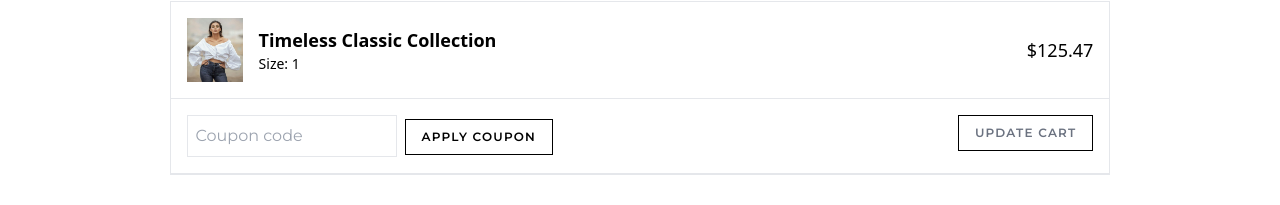
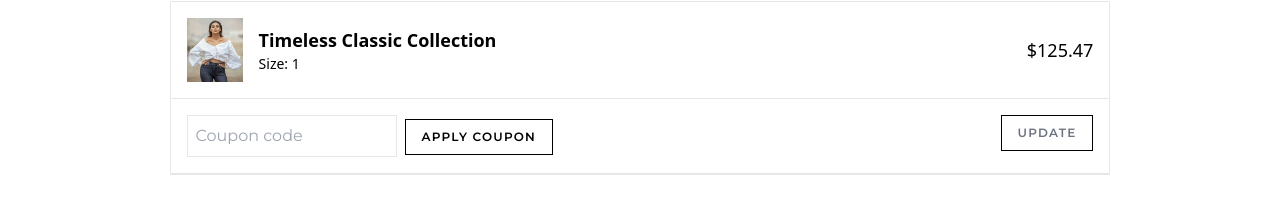
Before and after one commit to djangid63/Femme_Wardrobe_React, a React (Vite) app: page /cartHome/1/1/1 in a window 1280 px wide. Shown: the part 411-616 px from the top of the page. Built offline with nearby package versions, Linux system fonts and the light colour scheme.

Commit message:
Update CartHome component: shorten button label for improved clarity

```diff
--- a/src/components/CartSection/CartHome.jsx
+++ b/src/components/CartSection/CartHome.jsx
@@ -30,7 +30,7 @@ const CartHome = () => {
             <div className="font-mont p-4 border-b">
               <input type="text" placeholder="Coupon code" className="border p-2 mr-2" />
               <button className="border border-black text-black text-[12px] tracking-widest font-semibold uppercase px-4 py-2 hover:bg-black hover:text-white">Apply Coupon</button>
-              <button className="border border-black text-gray-500 text-[12px] font-semibold uppercase tracking-widest px-4 py-2 float-right hover:bg-black hover:text-white">Update Cart</button>
+              <button className="border border-black text-gray-500 text-[12px] font-semibold uppercase tracking-widest px-4 py-2 float-right hover:bg-black hover:text-white">Update </button>
             </div>
           </div>
           <div className="mt-8">
```
